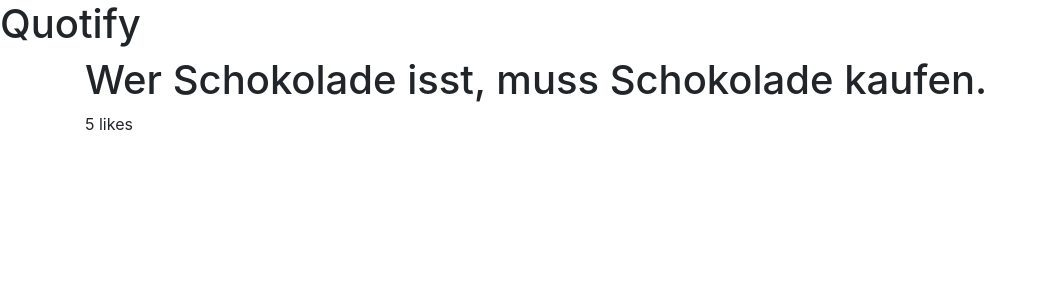
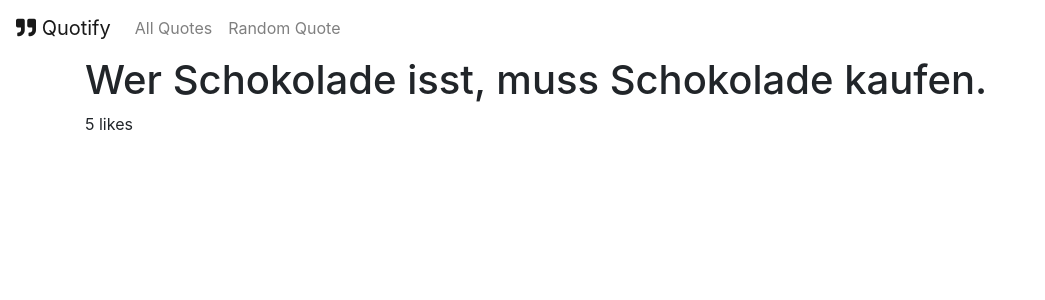
Before and after one commit to stefanbschneider/quotify, a Django app: page /quotes/1/ in a window 1280 px wide. Shown: the top 300 px of the page, without its empty margins (0-1045 px from the left). Run offline with Django 3.2, Linux system fonts and the light colour scheme; data comes from the database, SQL or seed files in the repository; some libraries are stand-ins or nearby versions.

Commit message:
added navbar with icon

```diff
--- a/backend/quotify/quotes/templates/quotes/base.html
+++ b/backend/quotify/quotes/templates/quotes/base.html
@@ -3,13 +3,31 @@
 <head>
     <meta charset="UTF-8">
     <meta name="viewport" content="width=device-width, initial-scale=1, shrink-to-fit=no">
-<!--    Bootstrap CSS -->
+<!--    Bootstrap CSS: must come before any other CSS -->
     <link rel="stylesheet" href="https://stackpath.bootstrapcdn.com/bootstrap/4.5.0/css/bootstrap.min.css" integrity="sha384-9aIt2nRpC12Uk9gS9baDl411NQApFmC26EwAOH8WgZl5MYYxFfc+NcPb1dKGj7Sk" crossorigin="anonymous">
+    <link rel="stylesheet" href="https://use.fontawesome.com/releases/v5.13.0/css/all.css" integrity="sha384-Bfad6CLCknfcloXFOyFnlgtENryhrpZCe29RTifKEixXQZ38WheV+i/6YWSzkz3V" crossorigin="anonymous">
 
     <title>Quotify</title>
 </head>
 <body>
-    <h1>Quotify</h1>
+    <nav class="navbar navbar-expand-lg navbar-light">
+        <a class="navbar-brand" href="{% url 'quotes:index' %}">
+            <i class="fas fa-quote-right"></i>
+            Quotify
+        </a>
+<!--        <a class="navbar-brand" href="{% url 'quotes:index' %}">Quotify</a>-->
+        <div class="collapse navbar-collapse" id="navbarNav">
+            <ul class="navbar-nav">
+                <li class="nav-item">
+                    <a class="nav-link" href="{% url 'quotes:index' %}">All Quotes</a>
+                </li>
+                <li class="nav-item">
+                    <a class="nav-link" href="{% url 'quotes:random' %}">Random Quote</a>
+                </li>
+            </ul>
+        </div>
+    </nav>
+
     <div class="content container">
         {% block content %}
         {% endblock %}
```
